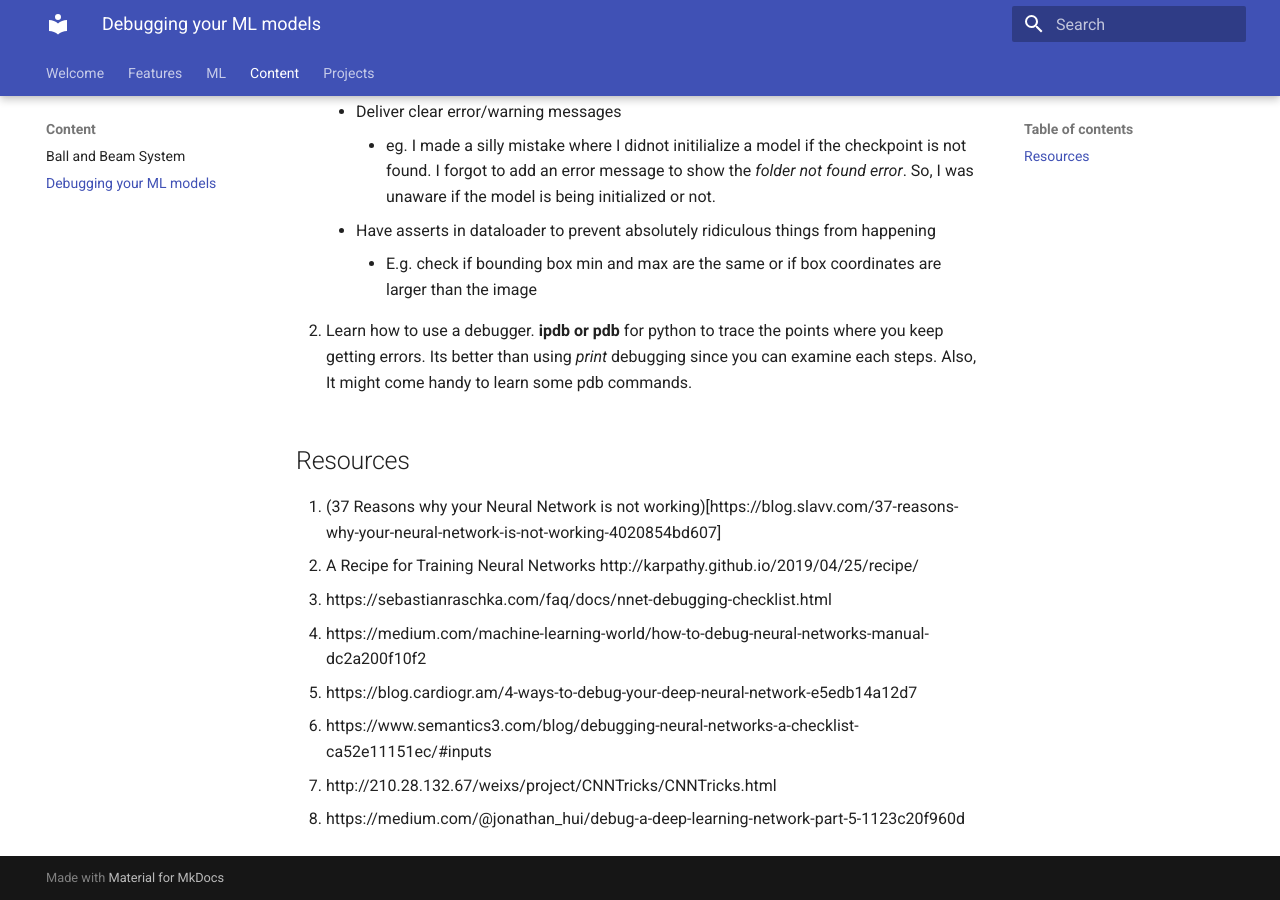
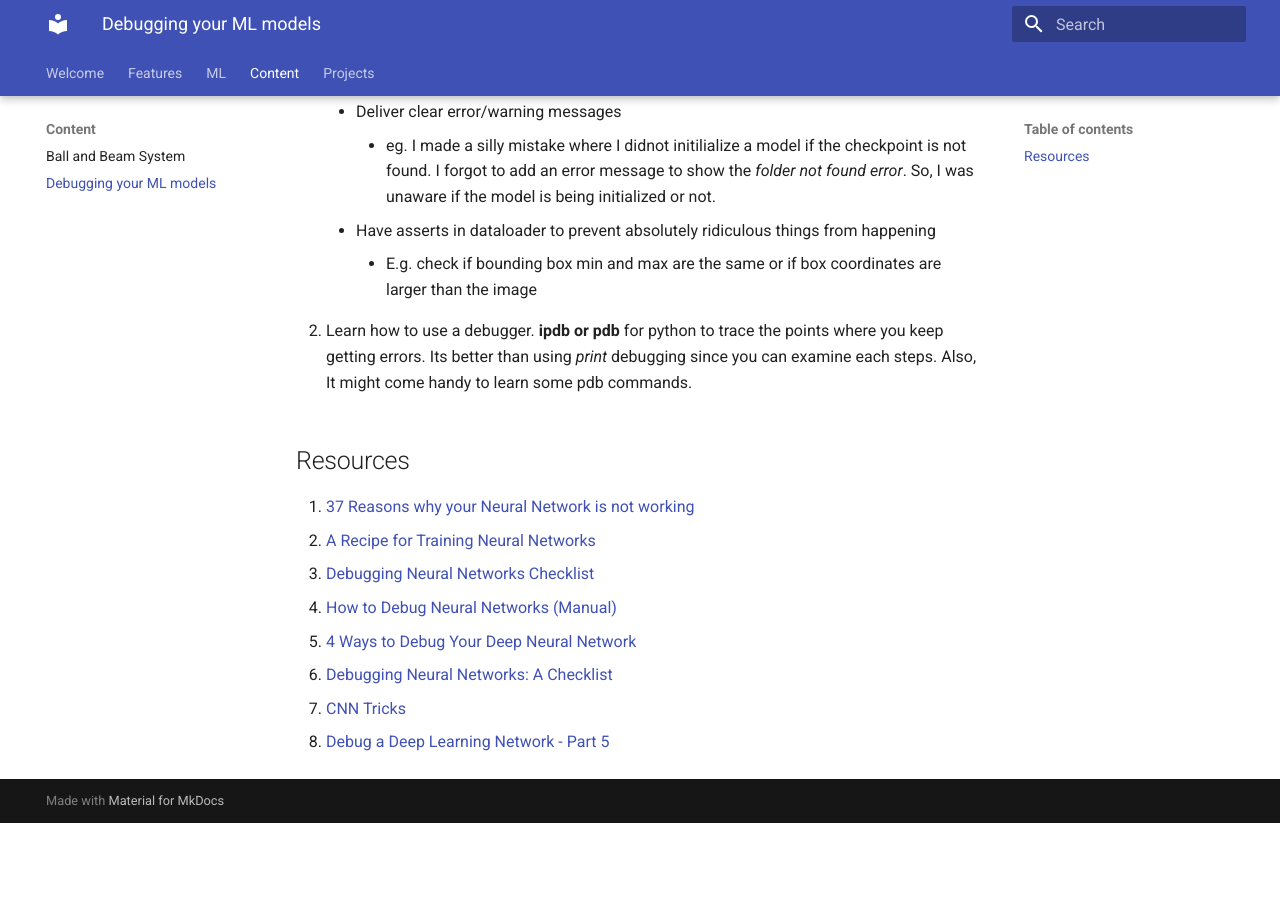
Before and after one commit to manoja328/blog, an MkDocs documentation site: the page built from docs/content/debug ML systems.md, in a window 1280 px wide and 900 px high, scrolled down 2298 px. Built offline with MkDocs 1.6.1 and Material for MkDocs 9.7.7, drawn with Linux system fonts in a browser that asks for light colours; after the commit the page ends 3121 px from its top, so only the background shows below that; some of the changed lines change nothing that is shown.

Commit message:
[PUBLISHER] Merge #19

```diff
--- a/docs/content/debug ML systems.md
+++ b/docs/content/debug ML systems.md
@@ -99,11 +99,11 @@ print(model.gradients)
 
 ##  Resources
 
-1. (37 Reasons why your Neural Network is not working)[https://blog.slavv.com/37-reasons-why-your-neural-network-is-not-working-4020854bd607]
-2. A Recipe for Training Neural Networks http://karpathy.github.io/2019/04/25/recipe/
-3. https://sebastianraschka.com/faq/docs/nnet-debugging-checklist.html
-4. https://medium.com/machine-learning-world/how-to-debug-neural-networks-manual-dc2a200f10f2
-5. https://blog.cardiogr.am/4-ways-to-debug-your-deep-neural-network-e5edb14a12d7
-6. https://www.semantics3.com/blog/debugging-neural-networks-a-checklist-ca52e11151ec/#inputs
-7. http://210.28.132.67/weixs/project/CNNTricks/CNNTricks.html
-8. https://medium.com/@jonathan_hui/debug-a-deep-learning-network-part-5-1123c20f960d
+1. [37 Reasons why your Neural Network is not working](https://blog.slavv.com/37-reasons-why-your-neural-network-is-not-working-4020854bd607)
+2. [A Recipe for Training Neural Networks](http://karpathy.github.io/2019/04/25/recipe/)
+3. [Debugging Neural Networks Checklist](https://sebastianraschka.com/faq/docs/nnet-debugging-checklist.html)
+4. [How to Debug Neural Networks (Manual)](https://medium.com/machine-learning-world/how-to-debug-neural-networks-manual-dc2a200f10f2)
+5. [4 Ways to Debug Your Deep Neural Network](https://blog.cardiogr.am/4-ways-to-debug-your-deep-neural-network-e5edb14a12d7)
+6. [Debugging Neural Networks: A Checklist](https://www.semantics3.com/blog/debugging-neural-networks-a-checklist-ca52e11151ec/#inputs)
+7. [CNN Tricks](http://210.28.132.67/weixs/project/CNNTricks/CNNTricks.html)
+8. [Debug a Deep Learning Network - Part 5](https://medium.com/@jonathan_hui/debug-a-deep-learning-network-part-5-1123c20f960d)
```
